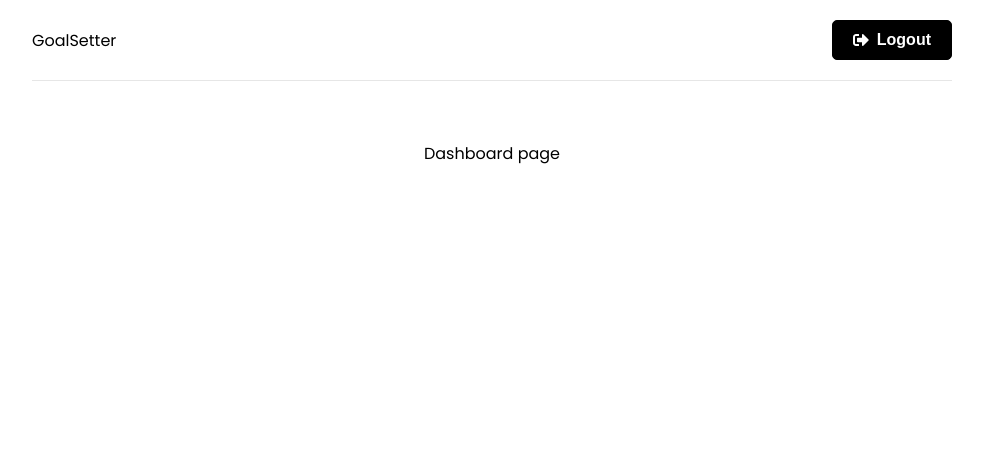
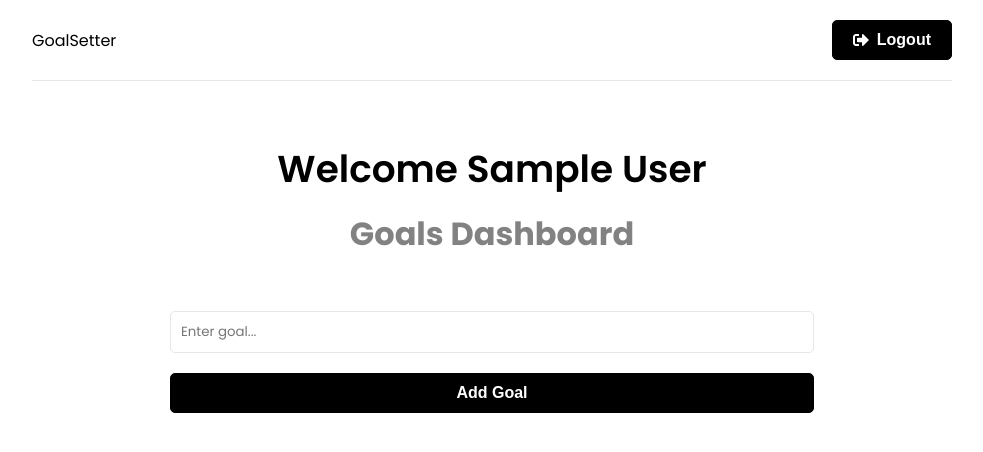
Before and after one commit to ArpanVala/GoalSetter, a React (Vite) app in the folder frontend/: page / in a window 1280 px wide. Shown: the top 452 px of the page, without its empty margins (148-1131 px from the left). Built offline with nearby package versions, Linux system fonts and the light colour scheme; sample sign-in values are in the browser's storage.

Commit message:
add goals from front to DB

```diff
--- a/frontend/src/app/store.js
+++ b/frontend/src/app/store.js
@@ -1,8 +1,10 @@
 import { configureStore } from '@reduxjs/toolkit'
 import  authReducer from '../features/Auth/authSlice'
+import goalReducer from '../features/goals/goalSlice'
 
 export const store = configureStore({
   reducer: {
     auth: authReducer,
+    goals: goalReducer,
   },
 })
--- /dev/null
+++ b/frontend/src/components/GoalForm.jsx
@@ -0,0 +1,43 @@
+import React from 'react'
+import {useState} from 'react'
+import {useDispatch} from 'react-redux'
+import {createGoal} from '../features/goals/goalSlice'
+import { toast } from 'react-toastify'
+
+const GoalForm = () => {
+    const [text,setText] = useState('');
+
+    const dispatch = useDispatch()
+
+    const onSubmit= e => {
+        e.preventDefault()
+        if(text === '') {
+            toast.error('Please add a goal')
+            return
+        }
+        dispatch(createGoal({text}))
+        setText('')
+    }
+  return (
+    <section className="form">
+      <form onSubmit={onSubmit}>
+        <div className="form-group">
+          <input
+            type="text"
+            name="text"
+            value={text}
+            placeholder='Enter goal...'
+            onChange={(e) => setText(e.target.value)}
+          />
+        </div>
+        <div className="form-group">
+          <button className="btn btn-block" type="submit">
+            Add Goal
+          </button>
+        </div>
+      </form>
+    </section>
+  )
+}
+
+export default GoalForm
--- /dev/null
+++ b/frontend/src/features/goals/goalService.js
@@ -0,0 +1,25 @@
+import axios from 'axios'
+
+const API_URL = 'http://localhost:5000/api/goals/'
+
+// create goal
+const createGoal = async(goalData, token) =>{
+    const config = {
+        headers:{
+            Authorization:`Bearer ${token}`
+        }
+    }
+    const response = await axios.post(API_URL, goalData, config)
+    if(response.data){
+        localStorage.setItem('user', JSON.stringify(response.data))
+    }
+    return response.data
+}
+
+
+const goalService = {
+   createGoal,
+}
+
+
+export default goalService
--- /dev/null
+++ b/frontend/src/features/goals/goalSlice.js
@@ -0,0 +1,52 @@
+import {createSlice, createAsyncThunk} from '@reduxjs/toolkit';
+import goalService from './goalService';
+
+const initialState = {
+    goals:[],
+    isSuccess:false,
+    isError:false,
+    isLoading:false,
+    message:''
+}
+// create gaol
+export const createGoal = createAsyncThunk('goal/create', async(goalData, thunkAPI)=>{
+    try {
+        const token = thunkAPI.getState().auth.user.token
+        return await goalService.createGoal(goalData, token)
+    } catch (error) {
+        const message = (error.response && error.response.data && error.response.data.message) || error.message || error.toString()
+
+        return thunkAPI.rejectWithValue(message)
+    }
+})
+
+
+export const goalSlice = createSlice({
+    name:'goal',
+    initialState,
+    reducers:{
+        reset:(state)=> initialState
+    },
+    extraReducers:(builder)=>{
+        builder
+        .addCase(createGoal.pending, (state)=>{
+            state.isLoading = true
+        })
+        .addCase(createGoal.fulfilled, (state, action)=>{
+            state.isLoading = false
+            state.isSuccess = true
+            state.goals.push(action.payload)
+        })
+        .addCase(createGoal.rejected, (state, action)=>{
+            state.isLoading = false
+            state.isError = true
+            state.message = action.payload
+        })
+
+    }
+})
+
+// export reset action to reset the state
+export const {reset} = goalSlice.actions
+// export the auth slice reducer to be used in the store
+export default goalSlice.reducer
--- a/frontend/src/pages/DashboardPage.jsx
+++ b/frontend/src/pages/DashboardPage.jsx
@@ -1,24 +1,46 @@
 import {useEffect} from 'react'
-import {useSelector} from 'react-redux'
+import {useSelector,useDispatch} from 'react-redux'
 import {useNavigate} from 'react-router-dom'
 import {toast} from 'react-toastify'
+import Spinner from '../components/Spinner'
+import GoalForm from '../components/GoalForm'
+
 
 const DashboardPage = () => {
   const navigate = useNavigate()
+  const dispatch = useDispatch()
+
   const {user} = useSelector((state) => state.auth)
+  const {goals, isError, isSuccess, message,isLoading} = useSelector((state) => state.goals)
 
   useEffect(() => {
+    if (isError) {
+      toast.error(message)
+    }
+    if (isSuccess) {
+      toast.success('Goal created successfully')
+    }
     if (!user) {
       toast.error('You are not logged in')
       navigate('/login')
     }
+
   }
-  , [user, navigate])
+  , [user, navigate, isError, isSuccess, message, dispatch])
+
+  if(isLoading){
+    return <Spinner/>
+  }
 
   return (
-    <div>
-      Dashboard page
-    </div>
+    <>
+    <section className="heading">
+      <h3>Welcome {user && user.name}</h3>
+      <p>Goals Dashboard</p>
+    </section>
+
+    <GoalForm/>
+    </>
   )
 }
 
```
